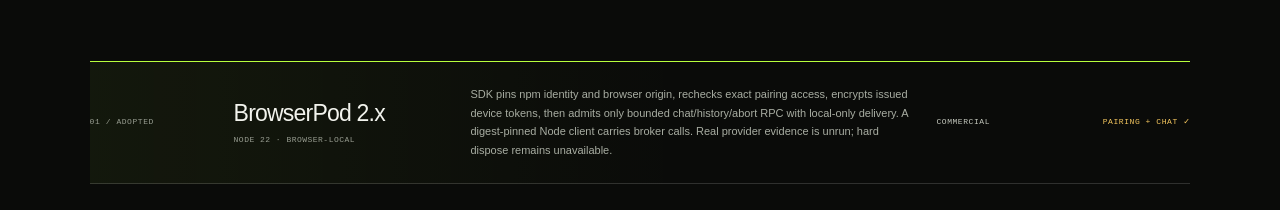
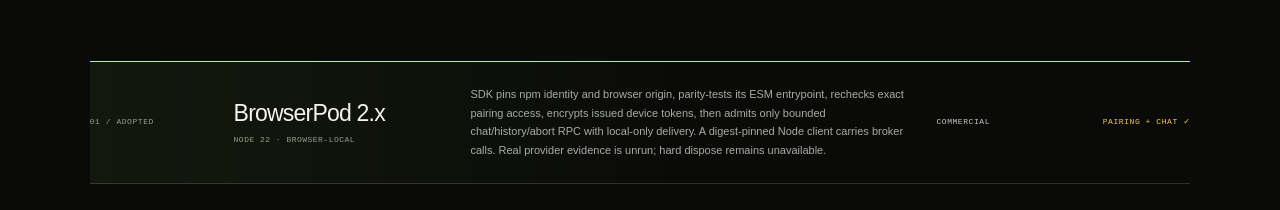
Before and after one commit to haya-inc/clawsembly, a plain HTML site: page index.html in a window 1280 px wide. Shown: the part 7191-7401 px from the top of the page. Drawn offline with Linux system fonts and the light colour scheme; a web font is replaced by a local one.

Commit message:
Publish embed SDK runtime export guarantee

```diff
--- a/index.html
+++ b/index.html
@@ -331,7 +331,7 @@
           <a class="runtime-row runtime-row-primary" href="https://browserpod.io/docs/more/licensing" target="_blank" rel="noreferrer">
             <span class="runtime-rank">01 / adopted</span>
             <div class="runtime-name"><strong>BrowserPod 2.x</strong><span>Node 22 · browser-local</span></div>
-            <p>SDK pins npm identity and browser origin, rechecks exact pairing access, encrypts issued device tokens, then admits only bounded chat/history/abort RPC with local-only delivery. A digest-pinned Node client carries broker calls. Real provider evidence is unrun; hard dispose remains unavailable.</p>
+            <p>SDK pins npm identity and browser origin, parity-tests its ESM entrypoint, rechecks exact pairing access, encrypts issued device tokens, then admits only bounded chat/history/abort RPC with local-only delivery. A digest-pinned Node client carries broker calls. Real provider evidence is unrun; hard dispose remains unavailable.</p>
             <span class="runtime-license">Commercial</span>
             <span class="runtime-state">Pairing + chat ✓</span>
           </a>
```
